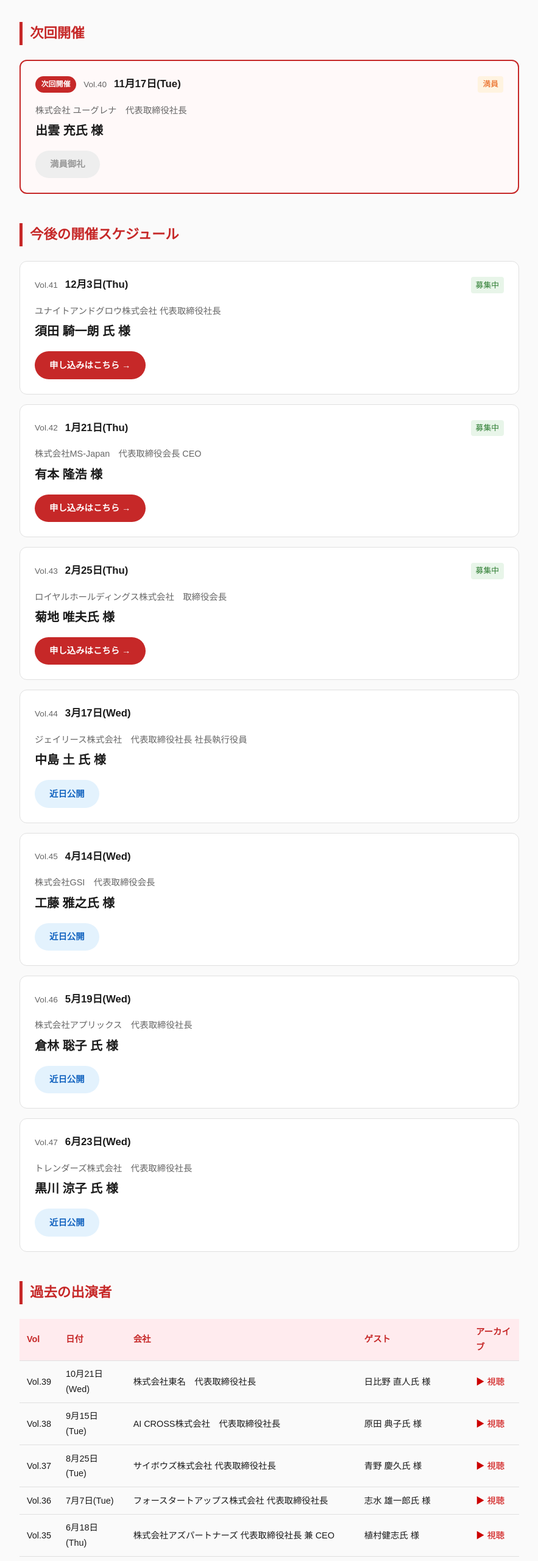
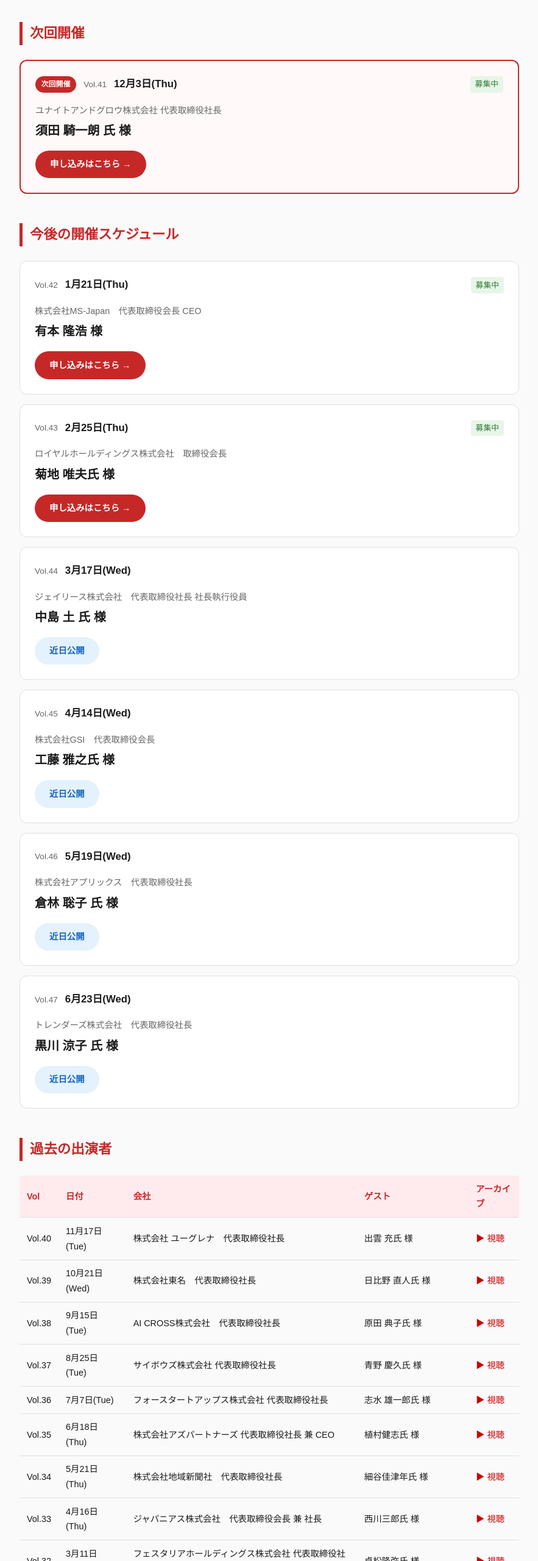
Before and after one commit to morich-inc/morich-room, a plain HTML site: page index.html in a window 1280 px wide. Shown: the part 1120-3680 px from the top of the page at 61% size, without its empty margins (198-1081 px from the left). Drawn offline with Linux system fonts and the light colour scheme.

Commit message:
🔄 Notionから自動更新 2026/11/18 03:59 JST

```diff
--- a/index.html
+++ b/index.html
@@ -90,30 +90,6 @@
     <div class="card card--highlight">
       <div class="card__header">
         <span class="badge">次回開催</span>
-        <span class="card__vol">Vol.40</span>
-        <span class="card__date">11月17日(Tue)</span>
-        <span class="card__status card__status--満員">満員</span>
-      </div>
-      <div class="card__body">
-        <p class="card__company">株式会社 ユーグレナ　代表取締役社長</p>
-
-        <p class="card__guest">出雲 充氏 様</p>
-
-      </div>
-      <div class="card__footer">
-        <span class="btn btn--full">満員御礼</span>
-
-      </div>
-    </div>
-    </section>
-
-
-    <section class="section" id="upcoming">
-      <h2 class="section__title">今後の開催スケジュール</h2>
-      <div class="cards">
-    <div class="card">
-      <div class="card__header">
-
         <span class="card__vol">Vol.41</span>
         <span class="card__date">12月3日(Thu)</span>
         <span class="card__status card__status--募集中">募集中</span>
@@ -129,7 +105,12 @@
 
       </div>
     </div>
+    </section>
 
+
+    <section class="section" id="upcoming">
+      <h2 class="section__title">今後の開催スケジュール</h2>
+      <div class="cards">
     <div class="card">
       <div class="card__header">
 
@@ -251,6 +232,14 @@
       <table class="past-table">
         <thead><tr><th>Vol</th><th>日付</th><th>会社</th><th>ゲスト</th><th>アーカイブ</th></tr></thead>
         <tbody>
+    <tr>
+      <td>Vol.40</td>
+      <td>11月17日(Tue)</td>
+      <td>株式会社 ユーグレナ　代表取締役社長</td>
+      <td>出雲 充氏 様</td>
+      <td><a href="https://youtube.com/live/aglvZN4ejKg?feature=share" target="_blank" rel="noopener">▶ 視聴</a></td>
+    </tr>
+
     <tr>
       <td>Vol.39</td>
       <td>10月21日(Wed)</td>
@@ -572,7 +561,7 @@
   <footer class="footer">
     <p>主催：株式会社morich　／　お問い合わせ：<a href="mailto:info@morich.jp">info@morich.jp</a></p>
     <p><a href="https://morich.jp/" target="_blank" rel="noopener">morich.jp</a></p>
-    <p class="footer__updated">最終更新：2026年11月17日 13:55</p>
+    <p class="footer__updated">最終更新：2026年11月18日 12:59</p>
   </footer>
 
 </body>
```
